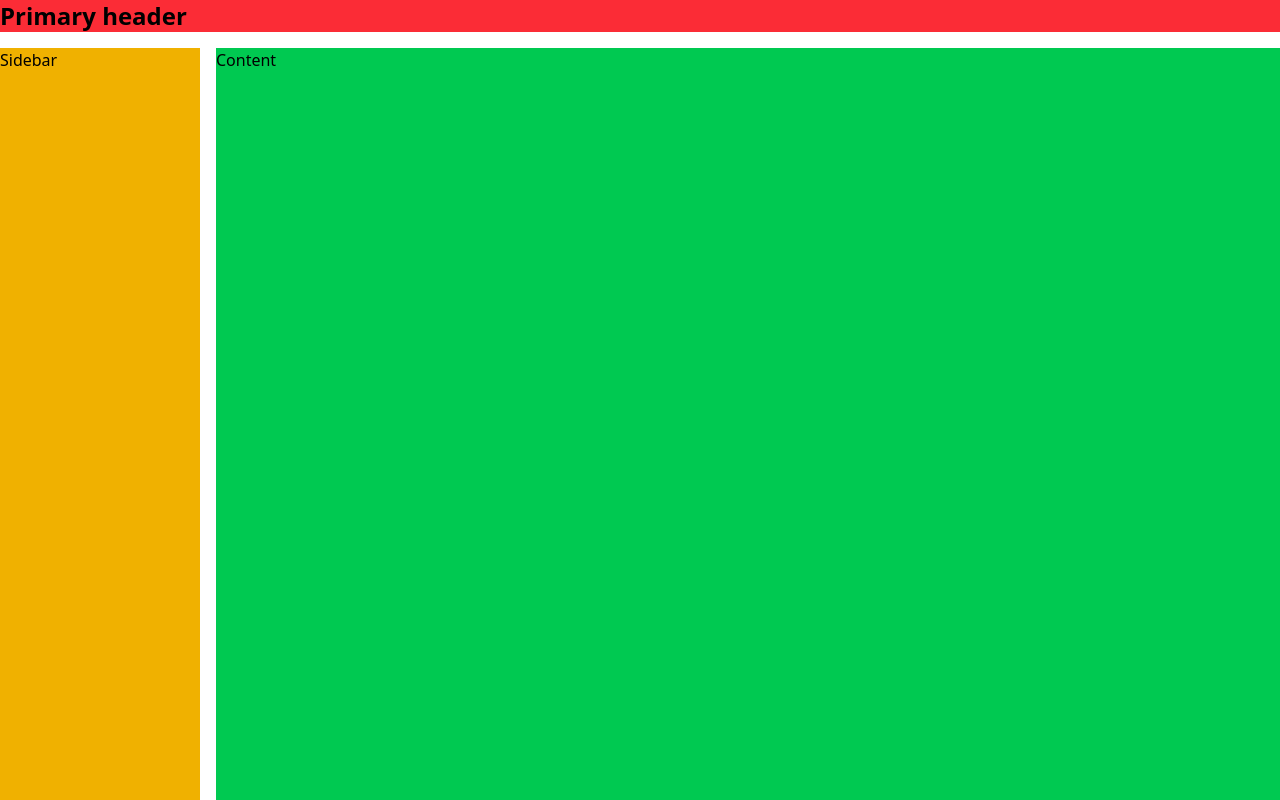
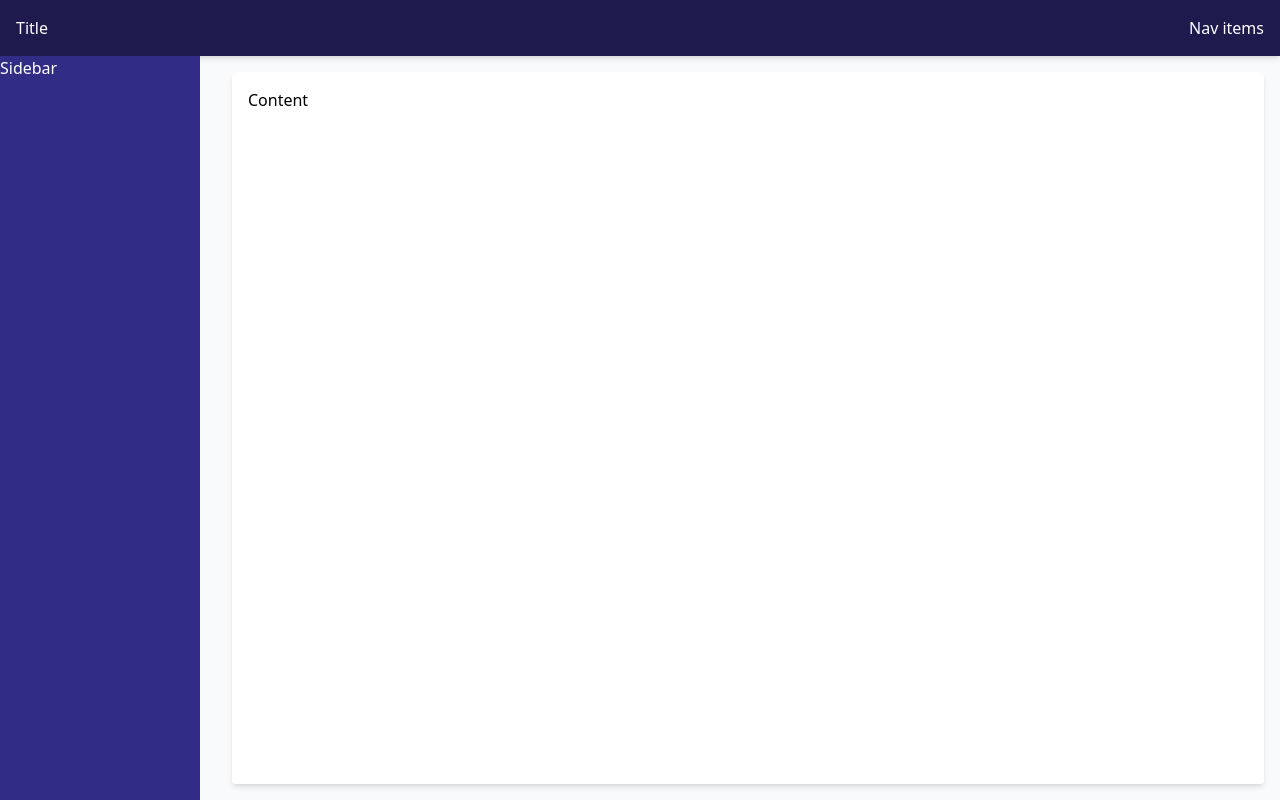
Before and after one commit to imjpfeliciano/react-workshop-2025, a React (Vite) app: page / in a window 1280 px wide. Built offline with nearby package versions, Linux system fonts and the light colour scheme; the HTML template or start-up script is replaced by a standard one.

Commit message:
feat: update layout colors

```diff
--- a/src/App.tsx
+++ b/src/App.tsx
@@ -3,7 +3,7 @@ import Sidebar from "./components/Sidebar";
 
 const App = () => (
   <MainLayout>
-    <Header label="Primary header" />
+    <Header />
     <div className="flex flex-row flex-grow gap-4">
       <div className="grid grid-cols-12 gap-4 w-full">
         <Sidebar />
--- a/src/components/Content.tsx
+++ b/src/components/Content.tsx
@@ -1,7 +1,7 @@
 interface ContentProps {}
 
 const Content: React.FC<ContentProps> = () => (
-  <div className="bg-green-500 col-span-10">Content</div>
+  <div className="bg-white col-span-10 shadow-md p-4 m-4 rounded">Content</div>
 );
 
 export default Content;
--- a/src/components/Header/index.tsx
+++ b/src/components/Header/index.tsx
@@ -1,24 +1,10 @@
-import clsx from "clsx";
-import Text from "../Text";
+interface HeaderProps {}
 
-interface HeaderProps {
-  variant?: "primary" | "secondary";
-  size?: number;
-  label?: string;
-}
-
-const Header: React.FC<HeaderProps> = ({
-  variant = "primary",
-  label = "Header",
-}) => {
-  const colorMapping = {
-    primary: "bg-red-500",
-    secondary: "bg-orange-500",
-  };
-
+const Header: React.FC<HeaderProps> = () => {
   return (
-    <div className={clsx("col-span-12 row-span-1", colorMapping[variant])}>
-      <Text label={label} />
+    <div className="flex flex-row justify-between items-center p-4 shadow-md bg-indigo-950 text-white">
+      <div>Title</div>
+      <div>Nav items</div>
     </div>
   );
 };
--- a/src/components/MainLayout.tsx
+++ b/src/components/MainLayout.tsx
@@ -3,7 +3,7 @@ interface MainLayoutProps {
 }
 
 const MainLayout: React.FC<MainLayoutProps> = ({ children }) => (
-  <div className="w-screen h-screen flex flex-col gap-4">{children}</div>
+  <div className="w-screen h-screen flex flex-col bg-slate-50">{children}</div>
 );
 
 export default MainLayout;
--- a/src/components/Sidebar.tsx
+++ b/src/components/Sidebar.tsx
@@ -1,7 +1,7 @@
 interface SidebarProps {}
 
 const Sidebar: React.FC<SidebarProps> = () => (
-  <div className="bg-yellow-500 col-span-2">Sidebar</div>
+  <div className="bg-indigo-900 col-span-2 text-white">Sidebar</div>
 );
 
 export default Sidebar;
```
